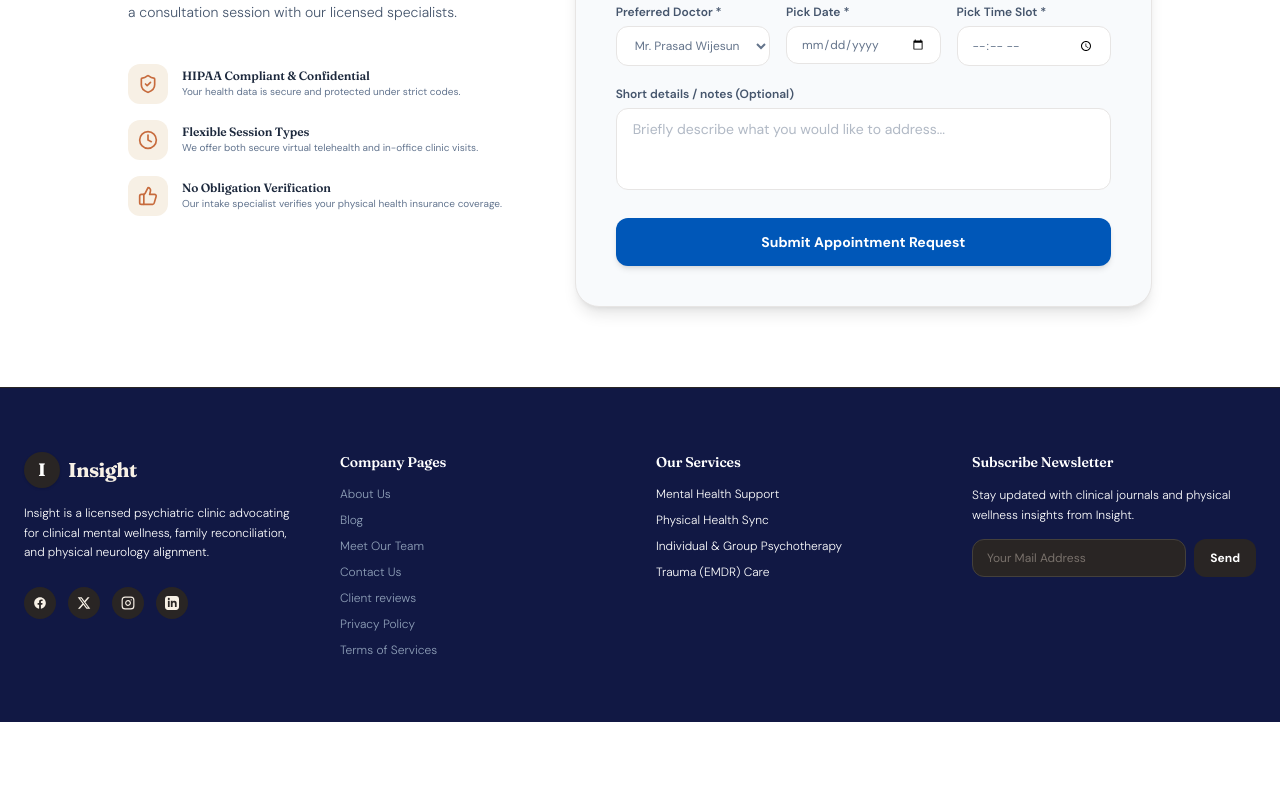
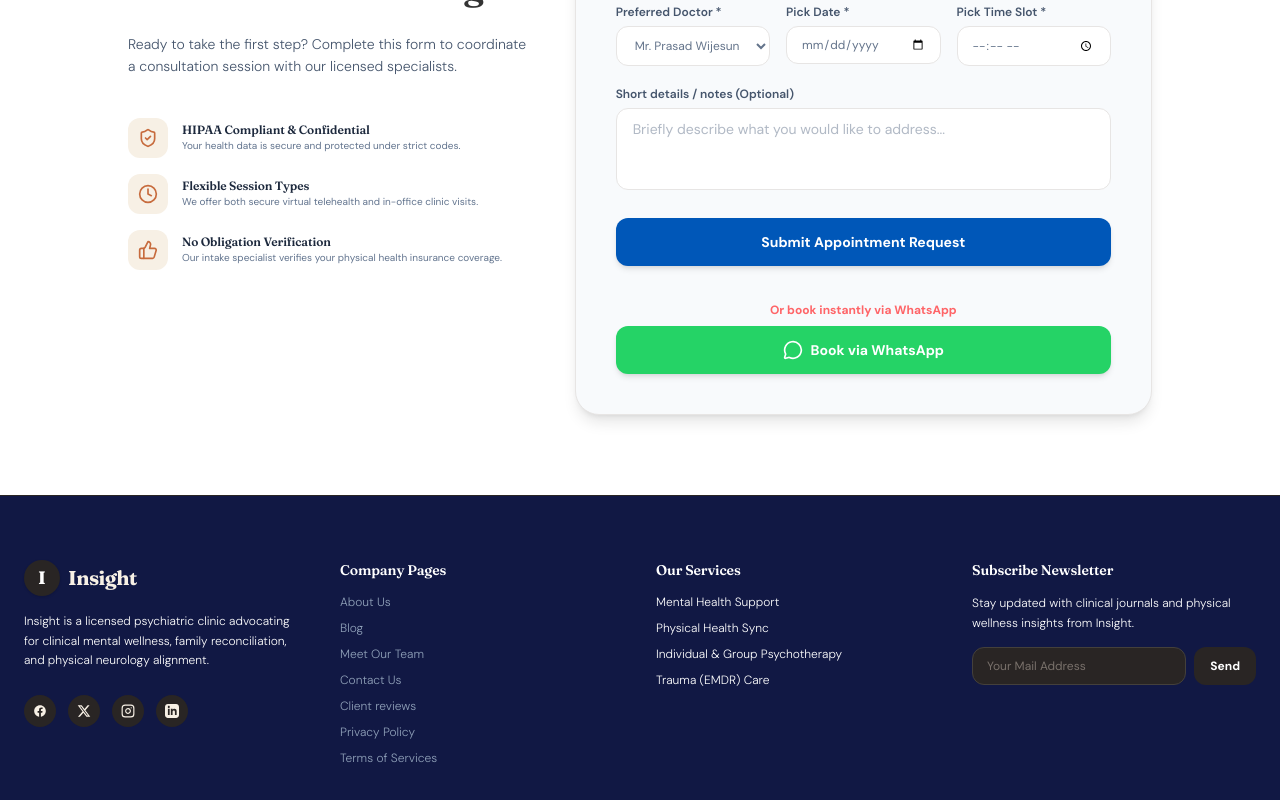
Before and after one commit to GThashan/metalist, a React (Vite) app: page / in a window 1280 px wide. Shown: the part 4839-5639 px from the top of the page. Before the commit the page ends 5561 px from the top, so only its background shows below. Built offline with nearby package versions, Linux system fonts and the light colour scheme.

Commit message:
fix all issues

```diff
--- a/src/App.tsx
+++ b/src/App.tsx
@@ -601,6 +601,22 @@ function App() {
                   ? "Securing Slot..."
                   : "Submit Appointment Request"}
               </button>
+              <div className="mt-4">
+  <p className="text-xs text-red-400 text-center mb-2 font-bold">
+     Or book instantly via WhatsApp
+  </p>
+  <a
+    href={`https://wa.me/94757629950?text=${encodeURIComponent(
+      "Hello Insight Counseling, I have attached my payment slip and would like to request an appointment. Thank you.",
+    )}`}
+    target="_blank"
+    rel="noopener noreferrer"
+    className="w-full bg-[#25D366] hover:bg-green-600 text-white py-3.5 rounded-xl font-bold text-sm shadow-md transition-all flex items-center justify-center gap-2"
+  >
+    <MessageCircle className="h-5 w-5" />
+    Book via WhatsApp
+  </a>
+</div>
             </form>
           </div>
         </div>
@@ -2087,6 +2103,22 @@ function App() {
                         ? "Securing Slot..."
                         : "Submit Appointment Request"}
                     </button>
+                       <div className="mt-4">
+  <p className="text-xs text-red-400 text-center mb-2 font-bold">
+     Or book instantly via WhatsApp
+  </p>
+  <a
+    href={`https://wa.me/94757629950?text=${encodeURIComponent(
+      "Hello Insight Counseling, I have attached my payment slip and would like to request an appointment. Thank you.",
+    )}`}
+    target="_blank"
+    rel="noopener noreferrer"
+    className="w-full bg-[#25D366] hover:bg-green-600 text-white py-3.5 rounded-xl font-bold text-sm shadow-md transition-all flex items-center justify-center gap-2"
+  >
+    <MessageCircle className="h-5 w-5" />
+    Book via WhatsApp
+  </a>
+</div>
                   </form>
                 </div>
               </div>
--- a/src/ContactPage.tsx
+++ b/src/ContactPage.tsx
@@ -63,8 +63,8 @@ function ContactPage({ onBookAppointment }: ContactPageProps) {
                 </div>
                 <div>
                   <h3 className="text-sm font-semibold text-slate-800">Email</h3>
-                  <a href="mailto:prasad@gmail.com" className="mt-1 block text-sm text-slate-600 transition-colors hover:text-[#C76B3D]">
-                    prasad@gmail.com
+                  <a href="mailto:counsellinginsightdomain@gmail.com" className="mt-1 block text-sm text-slate-600 transition-colors hover:text-[#C76B3D]">
+                    counsellinginsightdomain@gmail.com
                   </a>
                 </div>
               </div>
@@ -100,10 +100,10 @@ function ContactPage({ onBookAppointment }: ContactPageProps) {
                 We recommend reaching out by email for the earliest available appointment slot and any questions about services.
               </p>
               <a
-                href="mailto:prasad@gmail.com"
+                href="mailto:counsellinginsightdomain@gmail.com"
                 className="inline-flex items-center gap-2 text-sm font-semibold text-[#f7f0e5] transition-colors hover:text-[#C76B3D]"
               >
-                prasad@gmail.com
+                counsellinginsightdomain@gmail.com
                 <ArrowRight className="h-4 w-4" />
               </a>
             </div>
```
